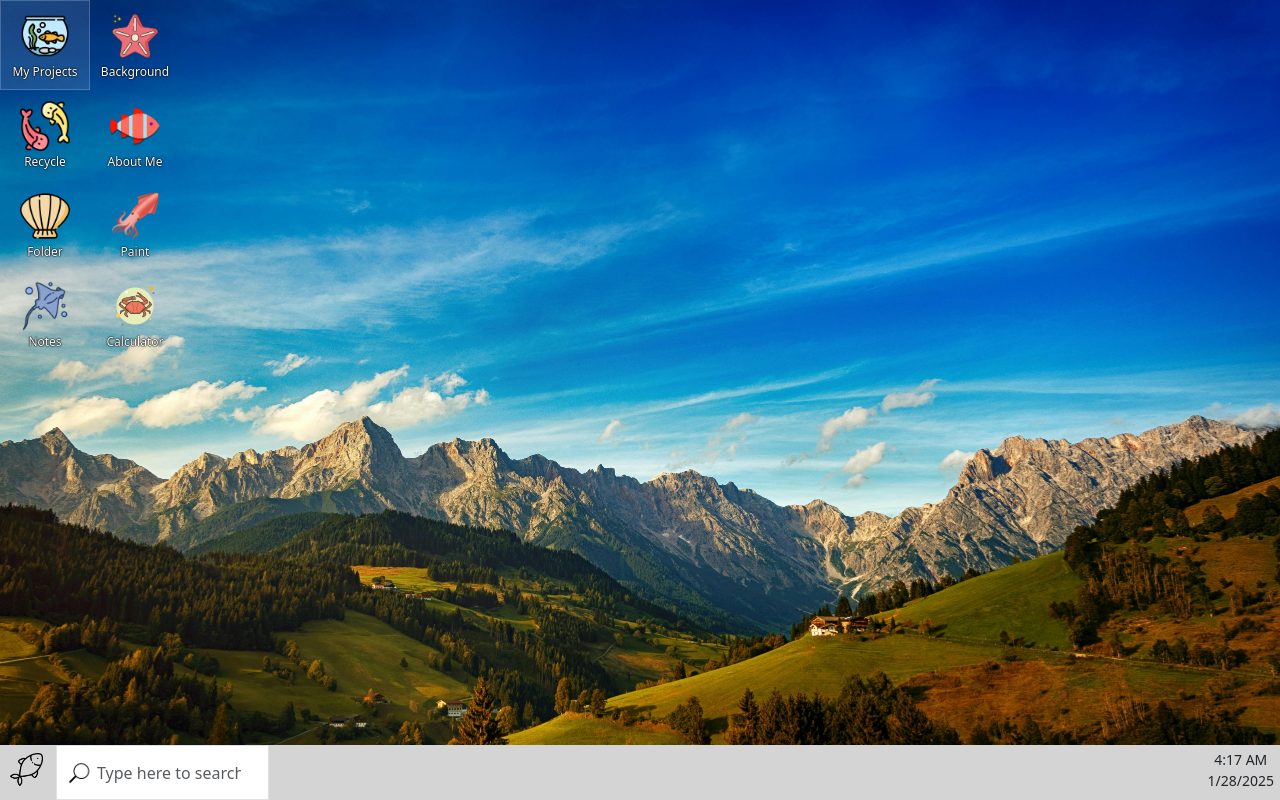
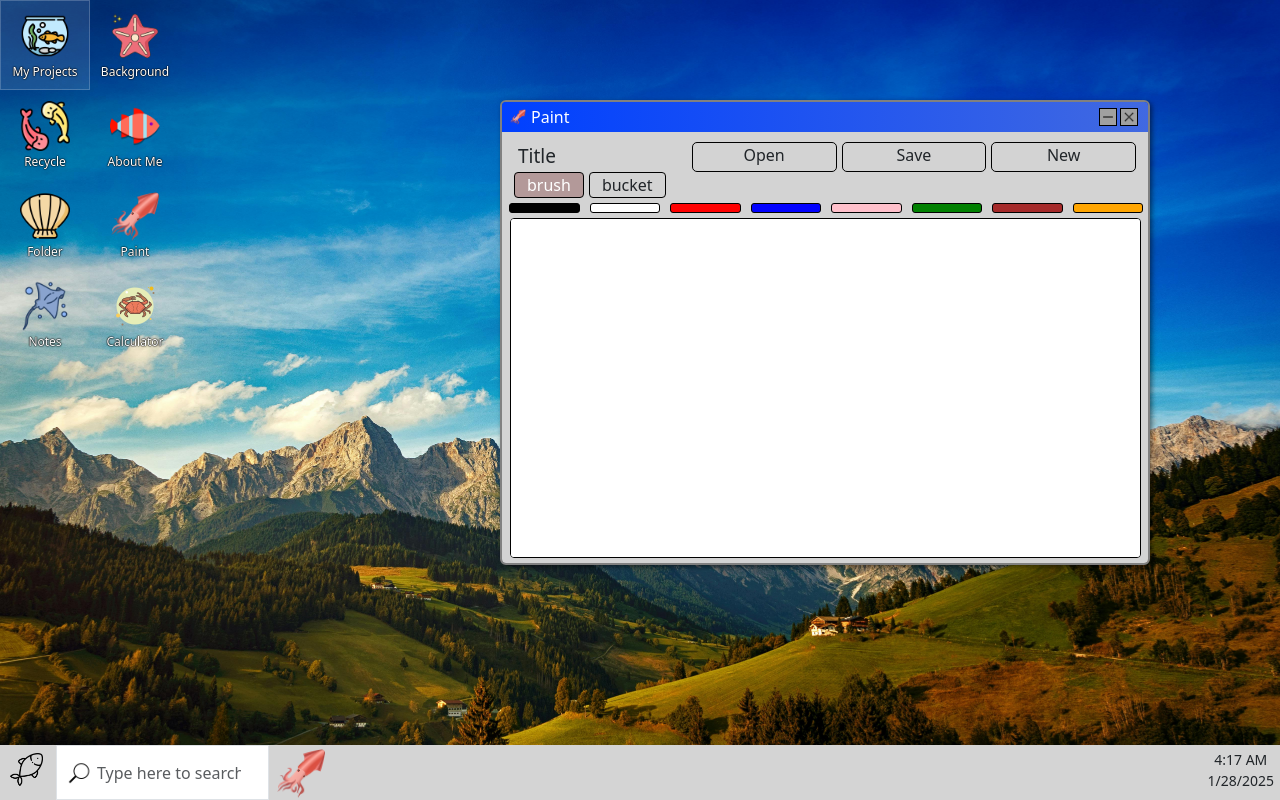
Before and after one commit to TheLvableMrFish/Fish_OS, a React (Create React App) app: page / in a window 1280 px wide. Built offline with nearby package versions, Linux system fonts and the light colour scheme.

Commit message:
Edited Paint and other files that included paint. Added a new useState called tool to allow the user to switch from a brush to a fill tool called bucket to fill spaces with a color until it reaches another color

```diff
--- a/src/Apps/AppsCSS/paint_css.css
+++ b/src/Apps/AppsCSS/paint_css.css
@@ -170,3 +170,24 @@
     padding: 0 0 0 25px;
     margin: 10px;
 }
+
+.paint-tools{
+    margin-left: 0;
+
+    & > .col-1{
+        width: fit-content;
+        border: 1px solid #000 !important;
+        border-radius: 4px;
+        margin-right: 5px;
+        &:hover{
+            cursor: pointer;
+            background: rgb(179, 153, 153);
+            color: white;
+        }
+    }
+}
+
+.active{
+    background: rgb(179, 153, 153);
+    color: white;
+}
--- a/src/Apps/Paint.js
+++ b/src/Apps/Paint.js
@@ -13,9 +13,79 @@ const Paint =({})=>{
     const [openPaint, setOpenPaint] = useState(false)
     const [allPaints, setAllPaints] = useState([])
     const [brushSize, setBrushSize] = useState(2)
+    const [tool, setTool] = useState('brush')
 
     const canvasRef = useRef(null)
     const lastPos = useRef({x: 0, y: 0})
+
+    const parseColor = (colorName)=>{
+        const colors = {
+            "Black": [0, 0, 0, 255],
+            "White": [255, 255, 255, 255],
+            "Red" : [255, 0, 0, 255],
+            "Blue" : [0, 0, 255, 255],
+            "Pink" : [255, 192, 203, 255],
+            "Green" : [0, 128, 0, 255],
+            "Brown" : [165, 42, 42, 255],
+            "Orange" : [255, 165, 0, 255]
+        }
+        return colors[colorName] || [0, 0, 0, 255]
+    }
+
+    // Check if the RGB out of RGBA match
+    const colorsMatch =(a,b)=>{
+        return a[0] === b[0] && a[1] === b[1] && a[2] === b[2]
+    }
+
+    // flood fill (bucket)
+    const floodFill =(ctx, startX, startY, fillColor)=>{
+        const canvasWidth = ctx.canvas.width
+        const canvasHeight = ctx.canvas.height
+        const imageData = ctx.getImageData(0, 0, canvasWidth, canvasHeight)
+        const data = imageData.data
+
+        const x = Math.floor(startX)
+        const y = Math.floor(startY)
+        const pixelPos = (y * canvasWidth + x) * 4
+        const targetColor = [data[pixelPos], data[pixelPos + 1], data[pixelPos + 2]]
+
+        if(colorsMatch(targetColor, fillColor)){
+            return
+        }
+
+        const pixelStack = [[x,y]]
+
+        while(pixelStack.length){
+            const newPos = pixelStack.pop()
+            const nx = newPos[0]
+            const ny = newPos[1]
+            const currentPos = (ny * canvasWidth + nx) * 4
+
+            // check if this pixel matches the target color
+            const currentColor = [
+                data[currentPos],
+                data[currentPos + 1],
+                data[currentPos + 2]
+            ]
+            if(!colorsMatch(currentColor, targetColor)){
+                continue
+            }
+
+            // set the pixel to the fill color
+            data[currentPos] = fillColor[0]
+            data[currentPos + 1] = fillColor[1]
+            data[currentPos + 2] = fillColor[2]
+
+            // Add neighboring pixels (up,down,left,right) to the stack
+            if(nx > 0) pixelStack.push([nx - 1, ny])
+            if(nx < canvasWidth - 1) pixelStack.push([nx + 1, ny])
+            if(ny > 0) pixelStack.push([nx, ny- 1])
+            if(ny < canvasHeight - 1) pixelStack.push([nx, ny + 1])
+        }
+
+        ctx.putImageData(imageData, 0, 0)
+    }
+
 
     const colorList = ["Black", "White", "Red", "Blue", "Pink", "Green", "Brown", "Orange"]
 
@@ -32,6 +102,17 @@ const Paint =({})=>{
         const ctx = canvas.getContext("2d")
         // reset any scale transformations
         ctx.scale(1,1)
+
+        if(drawImage){
+            const img = new Image()
+            img.src = drawImage
+            img.onload =()=>{
+                ctx.drawImage(img, 0, 0, canvas.width, canvas.height)
+            }
+        } else {
+            ctx.fillStyle = "White"
+            ctx.fillRect(0, 0, canvas.width, canvas.height)
+        }
     }
 
     // canvas resize (if we change the size later)
@@ -44,6 +125,14 @@ const Paint =({})=>{
     }, [])
 
     const handleMouseDown=(e)=>{
+
+        if(tool === 'fill'){
+            const {x,y} = getCanvasCoords(e)
+            const ctx = canvasRef.current.getContext("2d")
+            const fillColor = parseColor(color)
+            floodFill(ctx, x, y, fillColor)
+            saveDrawing()
+        } else {
             setIsDrawing(true)
             const ctx = canvasRef.current.getContext("2d")
             // Relative mouse cords to the canvas
@@ -52,10 +141,11 @@ const Paint =({})=>{
             // start drawing
             draw(x, y, ctx)
         }
+    }
 
     const handleMouseMove = useCallback(
         (e)=>{
-            if (!isDrawing) return
+            if (!isDrawing || tool !== "brush") return
             const ctx = canvasRef.current.getContext("2d")
             const {x, y} = getCanvasCoords(e)
 
@@ -228,10 +318,6 @@ const Paint =({})=>{
                     </div>
                 }
 
-
-
-
-
                 {editTitle &&
                     <div className='paint-text-edit-container row'>
                         <input
@@ -245,6 +331,17 @@ const Paint =({})=>{
                         >Change</div>
                     </div>
                 }
+                </div>
+
+                <div className='paint-tools row'>
+                    <div
+                        className={`paint-brush col-1 ${tool === 'brush' ? 'active':''}`}
+                        onClick={()=> setTool("brush")}
+                    >brush</div>
+                    <div
+                        className={`paint-fill col-1 ${tool === 'fill' ? 'active':''}`}
+                        onClick={()=> setTool("fill")}
+                    >bucket</div>
                 </div>
 
                 <div className='color-container row'>
@@ -270,6 +367,8 @@ const Paint =({})=>{
                     >
                     </canvas>
                 </div>
+
+
 
                 {openPaint && <div className='paint-open-list container-fluid'>
                     <div className='window-header paint-open-header container-fluid'>
--- a/src/Data/app_data_mini.js
+++ b/src/Data/app_data_mini.js
@@ -55,7 +55,7 @@ export const app_data_mini = [
         row: 2,
         col: 1,
         width: 650,
-        height: 500
+        height: 465
     },
     {
         id: 8,
--- a/src/Data/applications_data.js
+++ b/src/Data/applications_data.js
@@ -73,7 +73,7 @@ export const application_data = [
         col: 1,
         app: <Paint />,
         width: 650,
-        height: 440
+        height: 465
     },
     {
         id: 8,
--- a/src/Pages/Desktop.js
+++ b/src/Pages/Desktop.js
@@ -57,17 +57,17 @@ const Desktop =()=>{
         //     key: 1
         // }
 
-        // {
-        //     id: 7,
-        //     title: 'Paint',
-        //     x: 500, y: 100,
-        //     zIndex: 1,
-        //     img: 'squid_color',
-        //     content: <Paint />,
-        //     width: 650,
-        //     height: 440,
-        //     key: 1
-        // }
+        {
+            id: 7,
+            title: 'Paint',
+            x: 500, y: 100,
+            zIndex: 1,
+            img: 'squid_color',
+            content: <Paint />,
+            width: 650,
+            height: 465,
+            key: 1
+        }
         // {
         //     id: 3,
         //     title: 'About Me',
```
Lines whose indentation alone changed are shown as unchanged.
